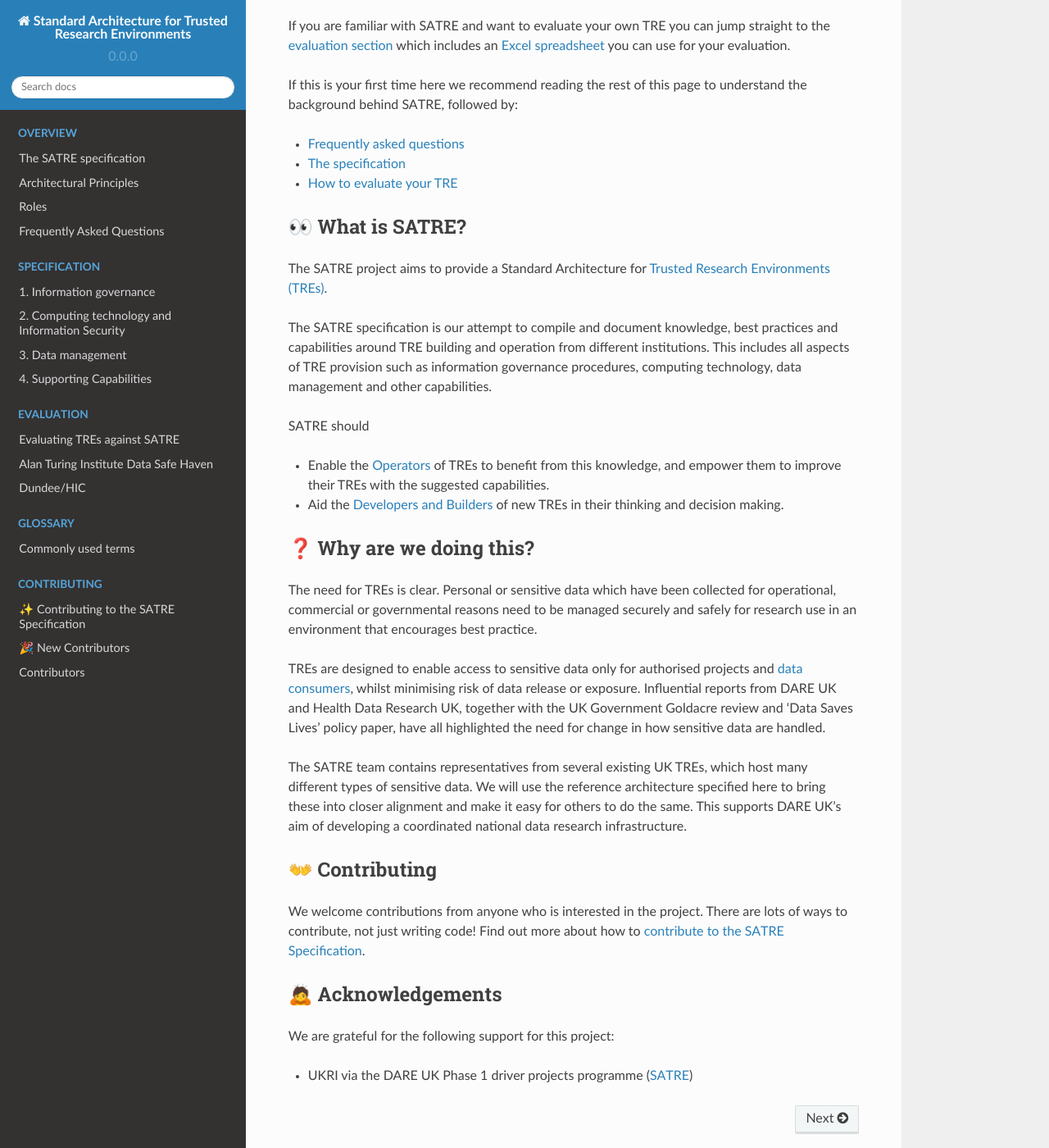
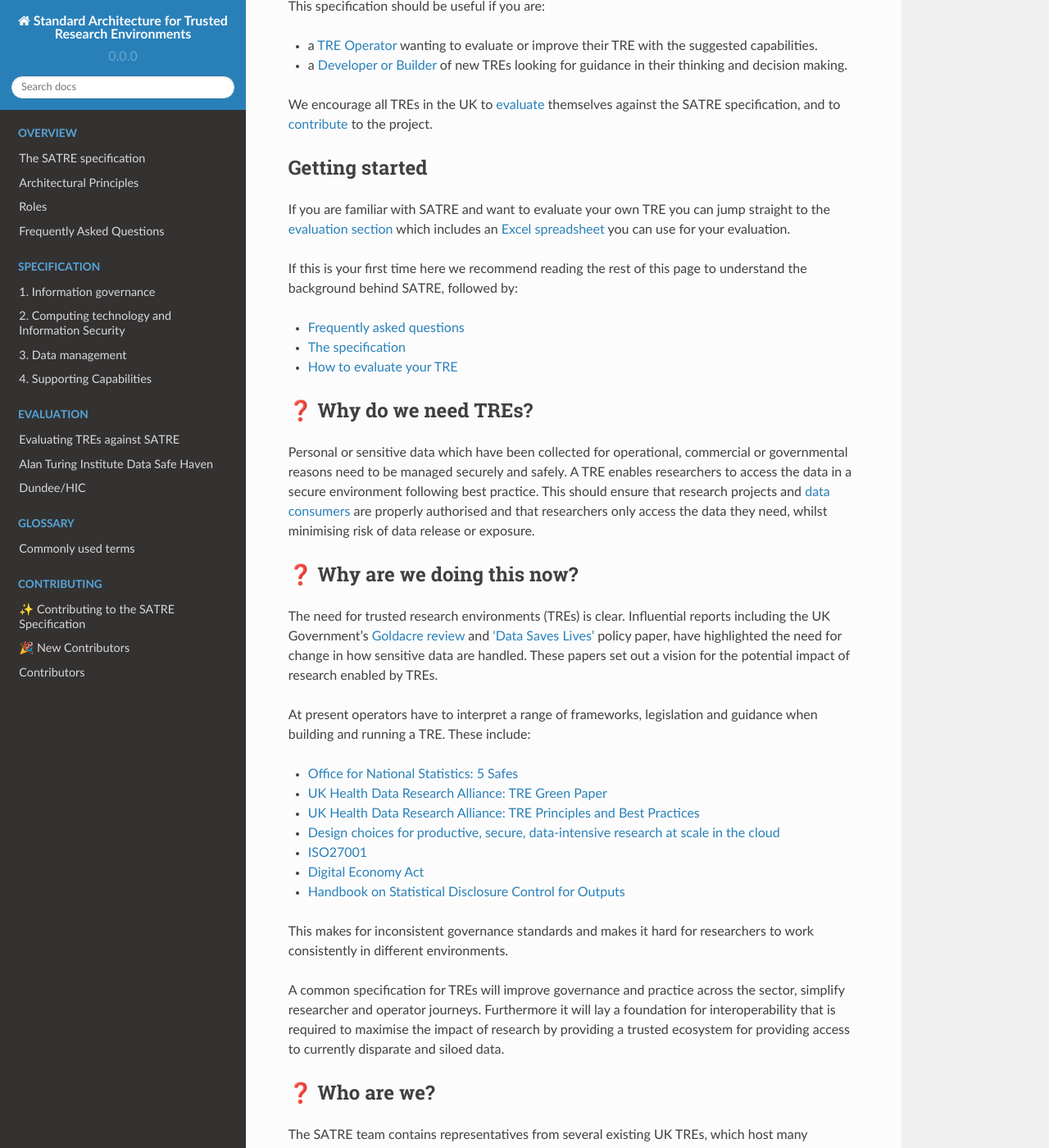
Before and after one commit to sa-tre/satre-specification, a Sphinx documentation site: the page built from docs/source/index.md, in a window 1280 px wide and 1400 px high, scrolled down 473 px. Shown: the whole window at 82% size. Built offline with Sphinx 7.4.7 and the Read the Docs theme 2.0.0, drawn with Linux system fonts in a browser that asks for light colours; some of the changed text lies outside the part shown.

Commit message:
Updates index.html based on #278 proposal

````diff
--- a/docs/source/index.md
+++ b/docs/source/index.md
@@ -46,9 +46,20 @@ contributing/walkthrough.md
 contributing/contributors.md
 ```
 
-The SATRE project provides a Standard Architecture for {ref}`Trusted Research Environments (TREs) <what_tre>`, incorporating knowledge and best practices from multiple institutions and sectors across the UK.
+(what_is_satre)=
+
+## 👀 What is SATRE?
+
+The SATRE project provides a Standard Architecture for {ref}`Trusted Research Environments (TREs) <what_tre>`.
+It incorporates knowledge and best practices from multiple institutions and sectors across the UK.
+This includes all aspects of TRE provision such as information governance procedures, computing technology, data management and other capabilities.
 
 It aims to standardise the capabilities of TREs, making it easier for users, operators, and developers to work with sensitive data, and making the operation of TREs more transparent to data owners and the general public.
+
+This specification should be useful if you are:
+
+- a {ref}`TRE Operator <infrastructure_roles>` wanting to evaluate or improve their TRE with the suggested capabilities.
+- a {ref}`Developer or Builder <infrastructure_roles>` of new TREs looking for guidance in their thinking and decision making.
 
 We encourage all TREs in the UK to {ref}`evaluate <evaluation>` themselves against the SATRE specification, and to {ref}`contribute <contributing>` to the project.
 
@@ -62,31 +73,38 @@ If this is your first time here we recommend reading the rest of this page to un
 - {ref}`The specification <specification>`
 - {ref}`How to evaluate your TRE <evaluation>`
 
-(what_is_satre)=
-
-## 👀 What is SATRE?
-
-The SATRE project aims to provide a Standard Architecture for {ref}`Trusted Research Environments (TREs) <what_tre>`.
-
-The SATRE specification is our attempt to compile and document knowledge, best practices and capabilities around TRE building and operation from different institutions.
-This includes all aspects of TRE provision such as information governance procedures, computing technology, data management and other capabilities.
-
-SATRE should
-
-- Enable the {ref}`Operators <infrastructure_roles>` of TREs to benefit from this knowledge, and empower them to improve their TREs with the suggested capabilities.
-- Aid the {ref}`Developers and Builders <infrastructure_roles>` of new TREs in their thinking and decision making.
-
 (satre_why)=
 
-## ❓ Why are we doing this?
+## ❓ Why do we need TREs?
+Personal or sensitive data which have been collected for operational, commercial or governmental reasons need to be managed securely and safely.
+A TRE enables researchers to access the data in a secure environment following best practice.
+This should ensure that research projects and {ref}`data consumers <project_roles>` are properly authorised and that researchers only access the data they need, whilst minimising risk of data release or exposure.
+
+
+## ❓ Why are we doing this now?
 
 <!-- Motivation: Why a TRE specification is needed/ useful and a description of the broader SATRE project, conception and goals -->
 
-The need for TREs is clear.
-Personal or sensitive data which have been collected for operational, commercial or governmental reasons need to be managed securely and safely for research use in an environment that encourages best practice.
+The need for trusted research environments (TREs) is clear.
+Influential reports including the UK Government's [Goldacre review](https://www.gov.uk/government/publications/better-broader-safer-using-health-data-for-research-and-analysis) and [‘Data Saves Lives’](https://www.gov.uk/government/publications/data-saves-lives-reshaping-health-and-social-care-with-data/data-saves-lives-reshaping-health-and-social-care-with-data) policy paper, have  highlighted the need for change in how sensitive data are handled.
+These papers set out a vision for the potential impact of research enabled by TREs.
 
-TREs are designed to enable access to sensitive data only for authorised projects and {ref}`data consumers <project_roles>`, whilst minimising risk of data release or exposure.
-Influential reports from DARE UK and Health Data Research UK, together with the UK Government Goldacre review and ‘Data Saves Lives’ policy paper, have all highlighted the need for change in how sensitive data are handled.
+ At present operators have to interpret a range of frameworks, legislation and guidance when building and running a TRE.
+  These include:
+ - [Office for National Statistics: 5 Safes](https://blog.ons.gov.uk/2017/01/27/the-five-safes-data-privacy-at-ons/)
+ - [UK Health Data Research Alliance: TRE Green Paper](https://zenodo.org/record/4594704#.Yd8RRdHP1zq)
+ - [UK Health Data Research Alliance: TRE Principles and Best Practices](https://zenodo.org/record/5767586)
+ - [Design choices for productive, secure, data-intensive research at scale in the cloud](https://arxiv.org/pdf/1908.08737.pdf)
+ - [ISO27001](https://www.iso.org/standard/27001)
+ - [Digital Economy Act](https://www.legislation.gov.uk/ukpga/2017/30/contents/enacted)
+ - [Handbook on Statistical Disclosure Control for Outputs](https://ukdataservice.ac.uk/app/uploads/thf_datareport_aw_web.pdf)
+
+This makes for inconsistent governance standards and makes it hard for researchers to work consistently in different environments.
+
+A common specification for TREs will improve governance and practice across the sector, simplify researcher and operator journeys.
+Furthermore it will lay a foundation for interoperability that is required to maximise the impact of research by providing a trusted ecosystem for providing access to currently disparate and siloed data.
+
+## ❓ Who are we?
 
 The SATRE team contains representatives from several existing UK TREs, which host many different types of sensitive data.
 We will use the reference architecture specified here to bring these into closer alignment and make it easy for others to do the same.
````
